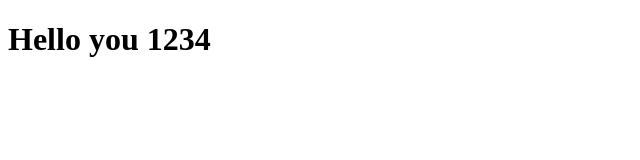
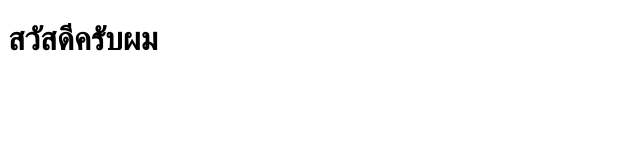
Before and after one commit to supachai2001774/My-webpagr, a plain HTML site: page index.html in a window 1280 px wide. Shown: the whole page, without its empty margins (0-640 px from the left). Drawn offline with Linux system fonts and the light colour scheme.

Commit message:
inital commit and add index.html

```diff
--- a/index.html
+++ b/index.html
@@ -6,6 +6,6 @@
     <title>เว็บ</title>
 </head>
 <body>
-    <h1>Hello you 1234</h1>
+    <h1>สวัสดีครับผม </h1>
 </body>
 </html>
```
